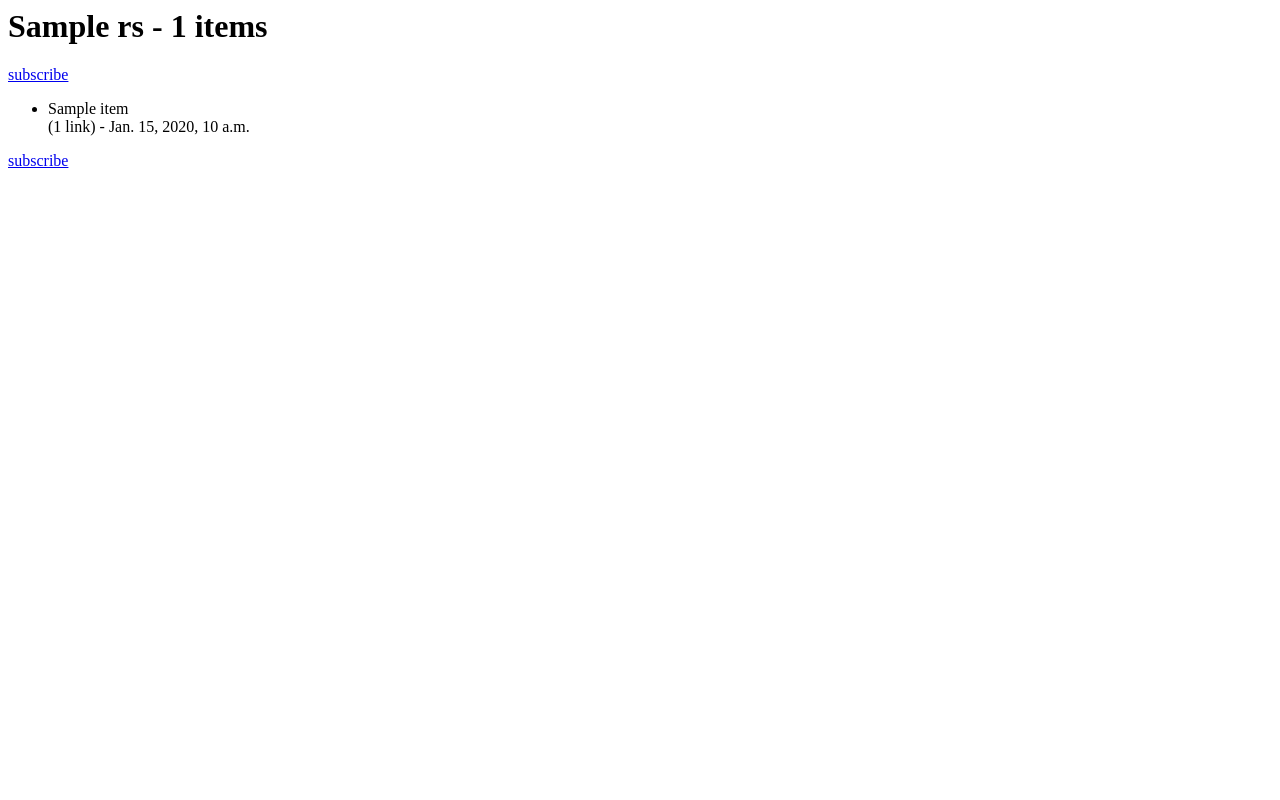
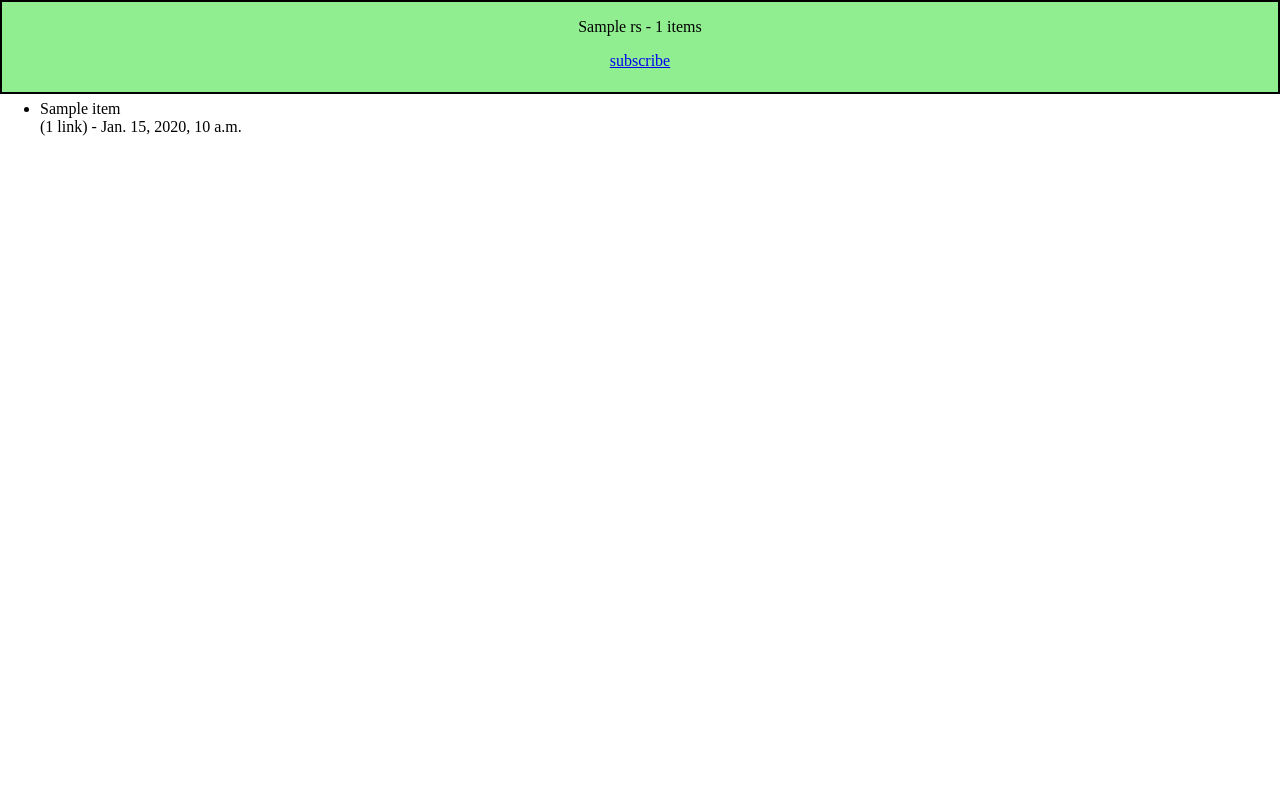
Before and after one commit to toony/django-rssgenerator, a Django app: template rssgenerator/templates/rssgenerator/detail.html in a window 1280 px wide. Run offline with Django 3.2, Linux system fonts and the light colour scheme; the template is opened without the code that fills it: most values are stand-ins (such as "Sample title", 1, 10 or a date in 2020); some libraries are stand-ins or nearby versions.

Commit message:
Chore: RSS detail page design

```diff
--- /dev/null
+++ b/rssgenerator/static/detail.css
@@ -0,0 +1,22 @@
+#bandeau {
+    border : 2px solid black;
+    text-align : center;
+    background-color : lightgreen;
+    height : 90px;
+}
+
+#header {
+    position : fixed;
+    width : 100%;
+    top : 0;
+    left:0;
+}
+
+#body {
+    margin : 100px 0 0 0;
+    text-align : justify;
+}
+
+body {
+    margin: 0px;
+}
--- a/rssgenerator/templates/rssgenerator/detail.html
+++ b/rssgenerator/templates/rssgenerator/detail.html
@@ -1,30 +1,36 @@
 <html>
 <head>
+    <link rel="stylesheet" href="/static/detail.css">
     <link rel="stylesheet" href="/static/PhotoSwipe/photoswipe.css">
     <link rel="stylesheet" href="/static/PhotoSwipe/default-skin/default-skin.css">
     <title>{{ rss.title }} - {{rss.items_set.all|length}} items</title>
 </head>
 
 <body>
-    <div onclick="displayGallery('{% url 'rss:rssgallery' rss.id %}')">
-    <h1>{{ rss.title }} - {{rss.items_set.all|length}} items</h1>
+    <div id="header">
+        <div id="bandeau" onclick="displayGallery('{% url 'rss:rssgallery' rss.id %}')">
+            <p>{{ rss.title }} - {{rss.items_set.all|length}} items</p>
+            <a href="{% url 'rss:rssstream' rss.id %}">subscribe</a>
         </div>
-    <a href="{% url 'rss:rssstream' rss.id %}">subscribe</a>
+    </div>
 
+    <div id="body">
         <ul>
         {% for item in rss.items_set.all %}
-        <li><div
+            <li>
+                <div
                 {% if item.links_set.all|length > 0 %}
                 onclick="displayGallery('{% url 'rss:itemgallery' rss.id item.id %}', {{ item.id }})"
-        {% endif %}>
+                {% endif %}
+                >
                 {{ item.title }}</div>
                 <div>
-        ({{item.links_set.all|length}}{% if item.links_set.all|length > 1 %} links{% else %} link{% endif %}) - {{ item.pub_date }}</li>
+                ({{item.links_set.all|length}}{% if item.links_set.all|length > 1 %} links{% else %} link{% endif %}) - {{ item.pub_date }}
                 </div>
+            </li>
         {% endfor %}
         </ul>
-
-    <a href="{% url 'rss:rssstream' rss.id %}">subscribe</a>
+    </div>
 
     <!-- Root element of PhotoSwipe. Must have class pswp. -->
     <div class="pswp" tabindex="-1" role="dialog" aria-hidden="true">
```
Lines whose indentation alone changed are shown as unchanged.
